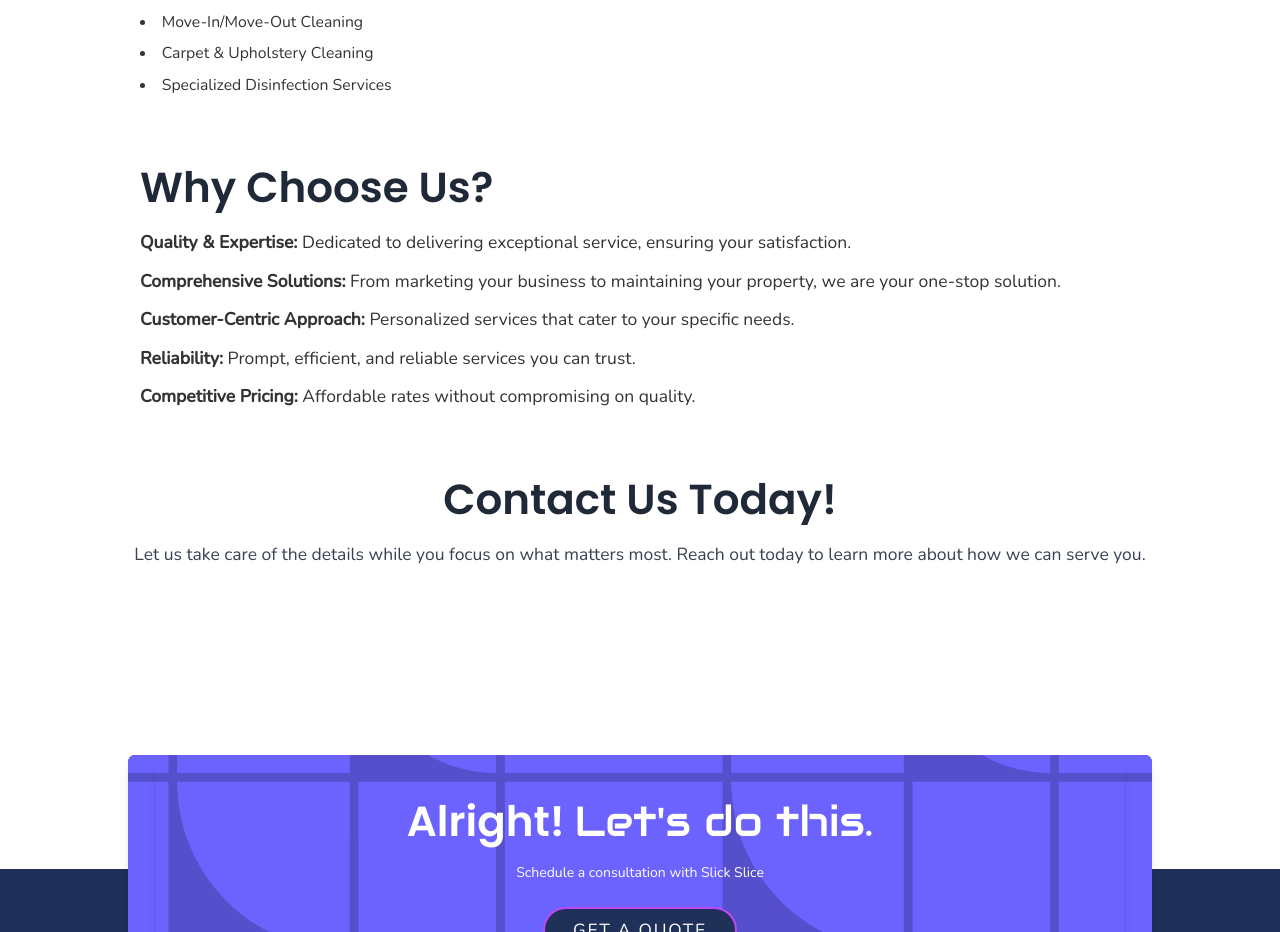
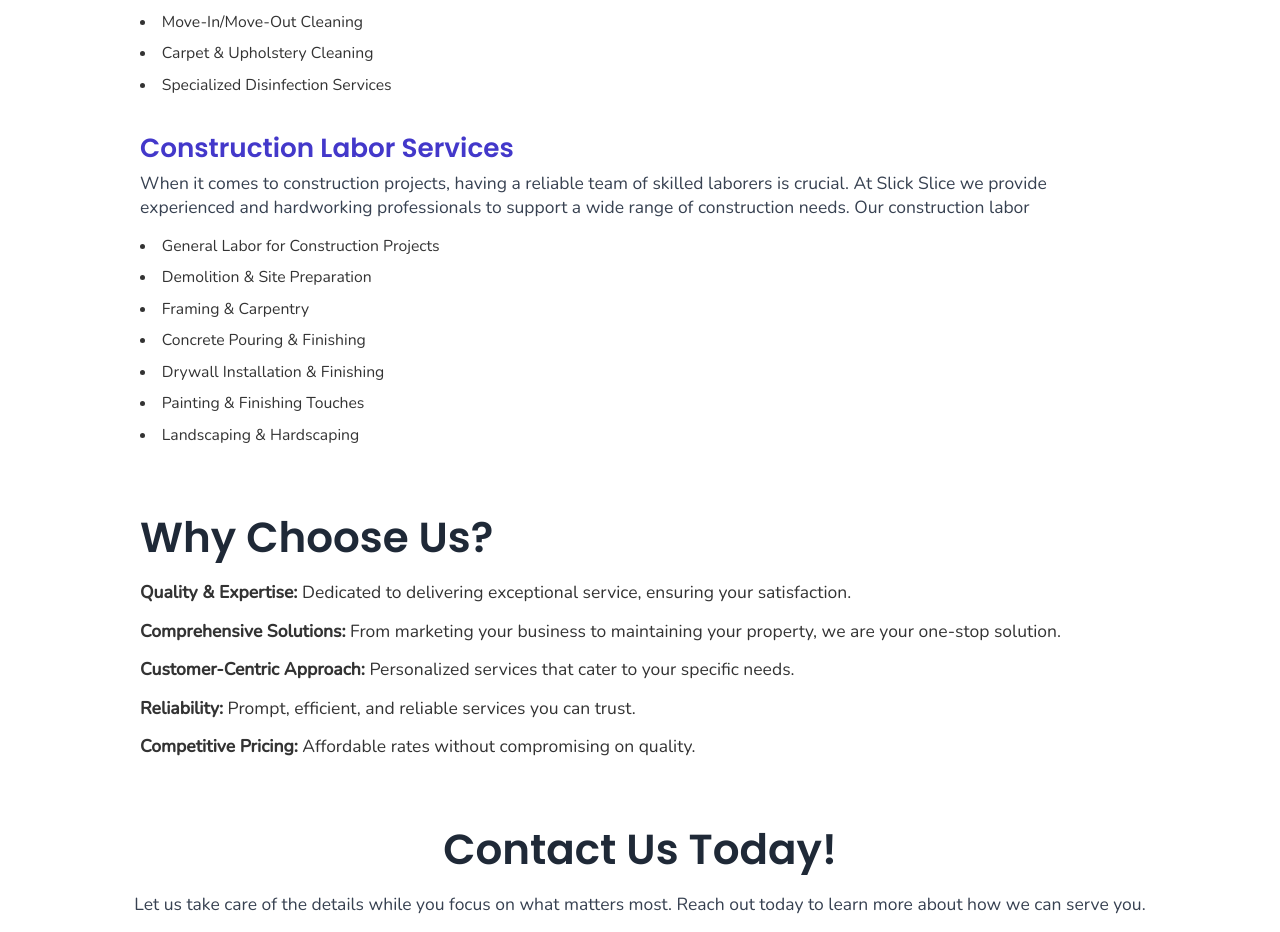
Before and after one commit to NabeelAhmad1225/slick-slice-2, a Next.js app: page /aboutUs in a window 1280 px wide. Shown: the part 1702-2634 px from the top of the page. Built offline with nearby package versions, Linux system fonts and the light colour scheme; a web font is replaced by a local one.

Commit message:
minor changes

```diff
--- a/src/pages/aboutUs/index.tsx
+++ b/src/pages/aboutUs/index.tsx
@@ -112,6 +112,27 @@ export default function AboutUs() {
               <li>Specialized Disinfection Services</li>
             </ul>
           </div>
+
+          <div className="mt-10">
+            <h3 className="text-2xl md:text-3xl font-bold text-indigo-700 mb-2">
+              Construction Labor Services
+            </h3>
+            <p className="text-lg md:text-xl text-gray-700 mb-4">
+              When it comes to construction projects, having a reliable team of
+              skilled laborers is crucial. At Slick Slice we provide experienced
+              and hardworking professionals to support a wide range of
+              construction needs. Our construction labor
+            </p>
+            <ul className="list-disc list-inside text-base md:text-lg text-gray-600 space-y-2">
+              <li>General Labor for Construction Projects</li>
+              <li>Demolition & Site Preparation</li>
+              <li>Framing & Carpentry</li>
+              <li>Concrete Pouring & Finishing</li>
+              <li>Drywall Installation & Finishing</li>
+              <li>Painting & Finishing Touches</li>
+              <li>Landscaping & Hardscaping</li>
+            </ul>
+          </div>
         </section>
 
         {/* Why Choose Us Section */}
```
